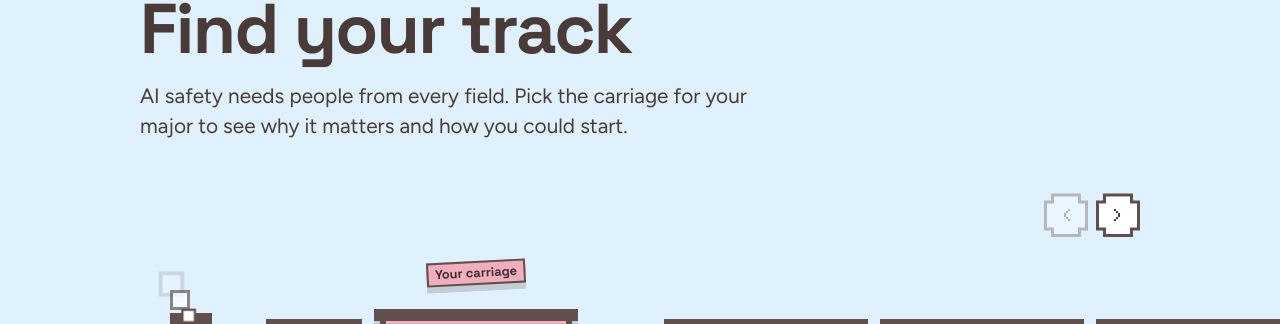
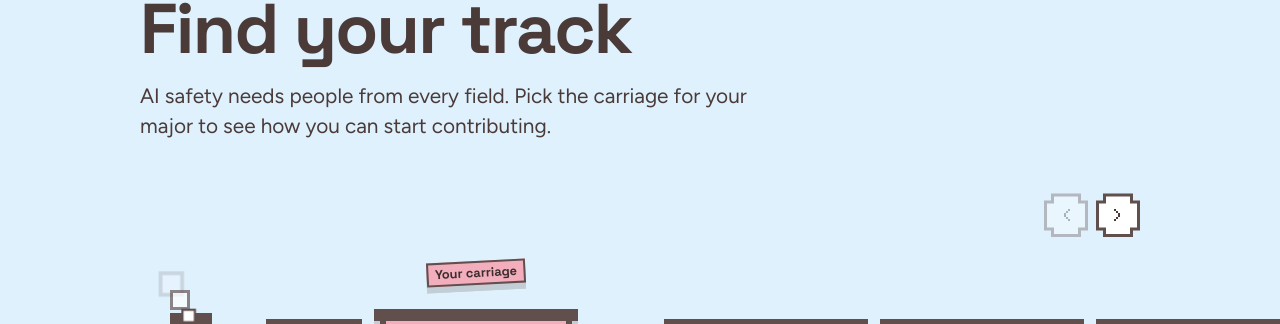
Before and after one commit to RAILS010/rails010-site, a Jekyll site: the page built from majors.html, in a window 1280 px wide. Shown: the part 172-496 px from the top of the page. Built offline with Jekyll 4.4.1, drawn with Linux system fonts in a browser that asks for light colours; some web fonts are replaced.

Commit message:
Update _data/majors.yml (via Pages CMS)

```diff
--- a/_data/majors.yml
+++ b/_data/majors.yml
@@ -1,6 +1,6 @@
 heading: Find your track
 intro: AI safety needs people from every field. Pick the carriage for your major
-  to see why it matters and how you could start.
+  to see how you can start contributing.
 eur_label: At EUR
 elsewhere_label: Other majors
 event_button: Come to an event
```
